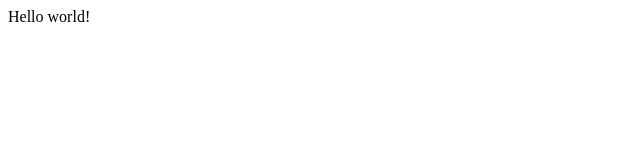
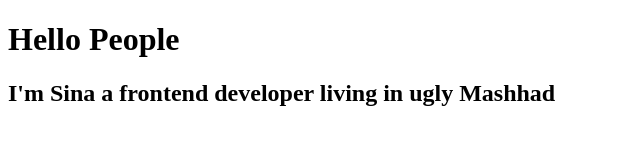
Before and after one commit to SinaSalahshour/gtasbyfirst, a Gatsby site: page / in a window 1280 px wide. Shown: the whole page, without its empty margins (0-640 px from the left). Built offline with nearby package versions, Linux system fonts and the light colour scheme; Gatsby itself is replaced by a stand-in of ours.

Commit message:
added blogpage

```diff
--- a/src/pages/index.js
+++ b/src/pages/index.js
@@ -1,5 +1,12 @@
 import React from "react"
 
-export default function Home() {
-  return <div>Hello world!</div>
+const IndexPage = () => {
+  return (
+    <div>
+      <h1>Hello People</h1>
+      <h2>I'm Sina a frontend developer living in ugly Mashhad</h2>
+    </div>
+  )
 }
+
+export default IndexPage
```
Also changed, not shown: src/pages/blog.js (added, +12 -0 lines).
